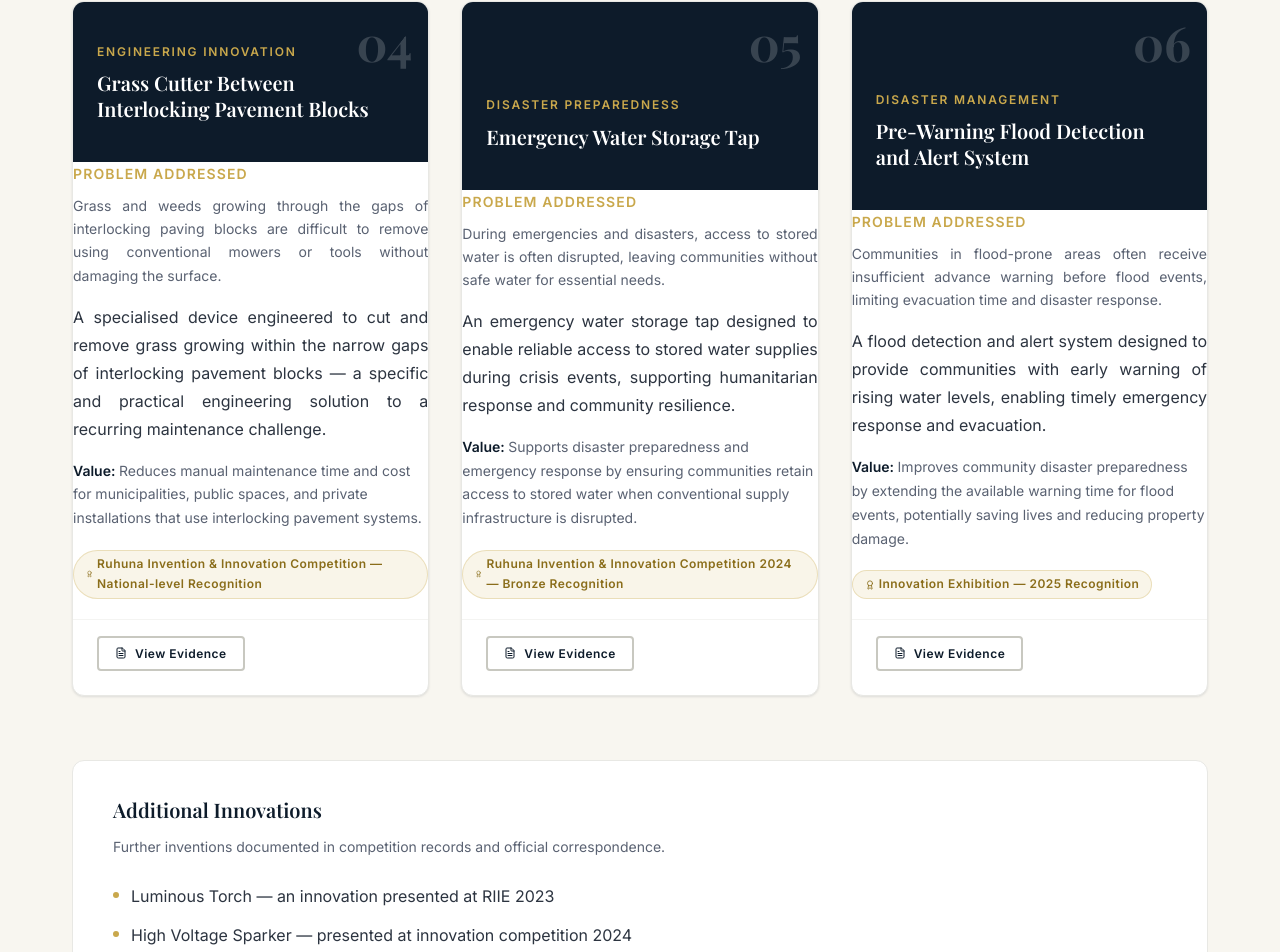
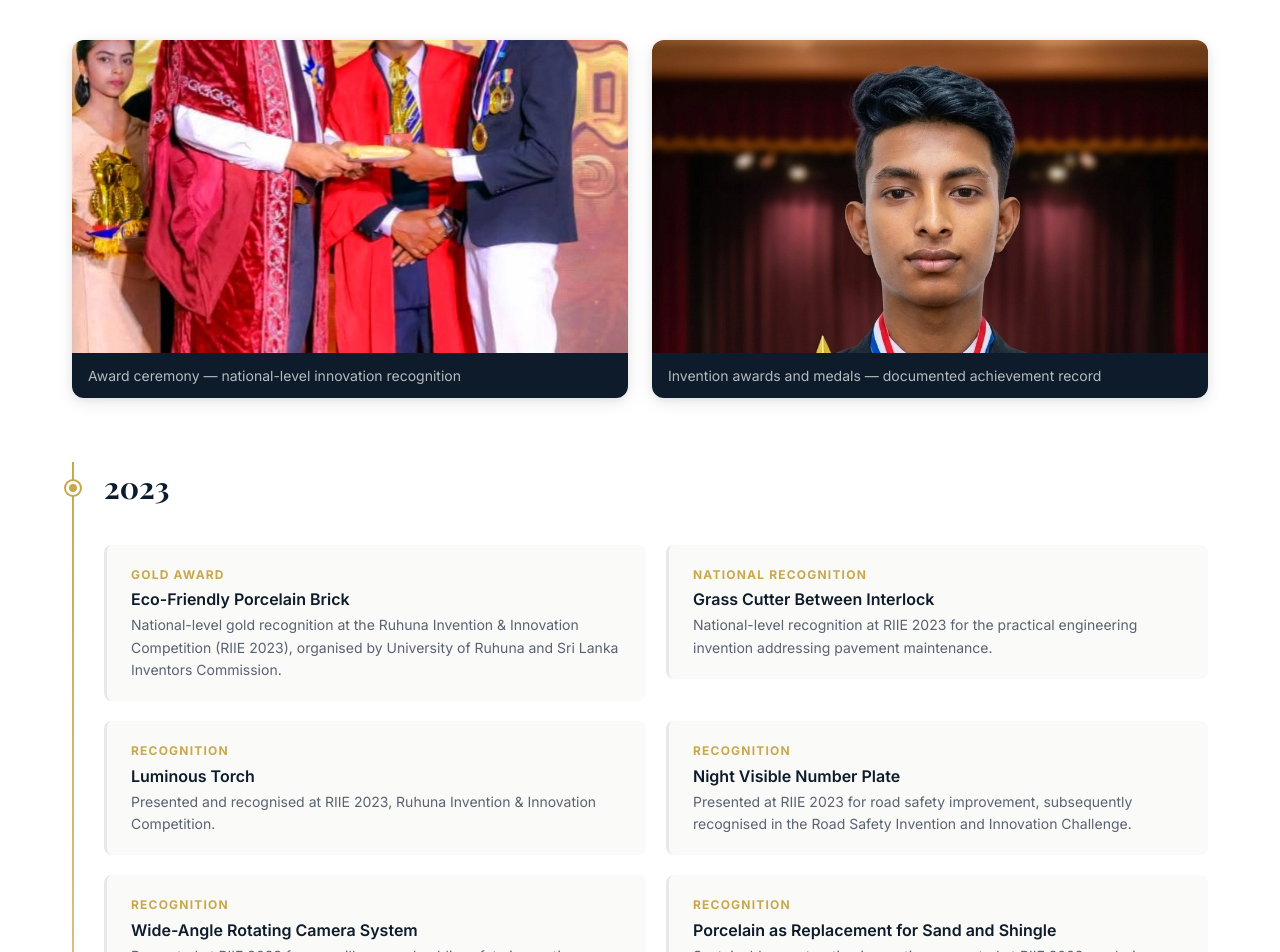
Before and after one commit to PND-Network/c1-oshada_neranga_portfolio, a React (Vite) app: page / in a window 1280 px wide. Shown: the part 3614-4566 px from the top of the page. Built offline with nearby package versions, Linux system fonts and the light colour scheme; a web font is replaced by a local one.

Commit message:
Update Inventions.tsx

```diff
--- a/src/components/Inventions.tsx
+++ b/src/components/Inventions.tsx
@@ -1,11 +1,11 @@
+import { useState } from 'react';
 import { Award, Shield, FileText } from 'lucide-react';
 import ScrollReveal from './ScrollReveal';
-import { inventions, additionalInventions } from '../data/inventions';
+import Modal from './Modal';
+import { inventions, type Invention } from '../data/inventions';
 
 export default function Inventions() {
-  const scrollToDocuments = () => {
-    document.getElementById('documents')?.scrollIntoView({ behavior: 'smooth' });
-  };
+  const [activeInv, setActiveInv] = useState<Invention | null>(null);
 
   return (
     <section id="inventions" className="inventions section-py">
@@ -27,100 +27,96 @@
           {inventions.map((inv, i) => (
             <ScrollReveal key={inv.id} delay={(i % 3) + 1}>
               <article className="invention-card" aria-labelledby={`inv-title-${inv.id}`}>
+
+                {/* Dark header — button lives here */}
                 <div className="invention-card__head">
                   <span className="invention-card__num" aria-hidden="true">{String(inv.id).padStart(2, '0')}</span>
                   <div className="invention-card__category">{inv.category}</div>
                   <h3 className="invention-card__title" id={`inv-title-${inv.id}`}>{inv.title}</h3>
+                  <button
+                    id={`inv-details-${inv.id}`}
+                    className="invention-card__details-btn"
+                    onClick={() => setActiveInv(inv)}
+                    aria-label={`View details for ${inv.title}`}
+                  >
+                    <FileText size={11} />
+                    View Details
+                  </button>
                 </div>
 
-                <div className="invention-card__body">
-                  <div className="invention-card__problem">Problem Addressed</div>
-                  <p className="invention-card__problem-text">{inv.problem}</p>
+              </article>
+            </ScrollReveal>
+          ))}
+        </div>
+      </div>
 
-                  <p className="invention-card__concept">{inv.concept}</p>
+      {/* Details modal */}
+      {activeInv && (
+        <Modal
+          isOpen={!!activeInv}
+          onClose={() => setActiveInv(null)}
+          title={activeInv.title}
+        >
+          <div className="inv-modal">
 
-                  <p style={{ fontSize: 'var(--text-sm)', color: 'var(--color-text-muted)', lineHeight: 1.7, marginBottom: 'var(--space-5)' }}>
-                    <span style={{ fontWeight: 600, color: 'var(--color-navy)' }}>Value: </span>
-                    {inv.value}
-                  </p>
+            {/* Category */}
+            <p className="inv-modal__category">{activeInv.category}</p>
 
-                  <div className="invention-card__badges">
-                    {inv.awards.map((a, j) => (
+            {/* Problem */}
+            {activeInv.problem && (
+              <>
+                <h4 className="inv-modal__section-label">Problem Addressed</h4>
+                <p className="inv-modal__text">{activeInv.problem}</p>
+              </>
+            )}
+
+            {/* Concept */}
+            {activeInv.concept && (
+              <>
+                <h4 className="inv-modal__section-label">Innovation</h4>
+                <p className="inv-modal__text">{activeInv.concept}</p>
+              </>
+            )}
+
+            {/* Value */}
+            {activeInv.value && (
+              <>
+                <h4 className="inv-modal__section-label">Value</h4>
+                <p className="inv-modal__text">{activeInv.value}</p>
+              </>
+            )}
+
+            {/* Awards */}
+            {activeInv.awards.length > 0 && (
+              <>
+                <h4 className="inv-modal__section-label">Awards &amp; Recognition</h4>
+                <div className="invention-card__badges" style={{ marginBottom: 'var(--space-4)' }}>
+                  {activeInv.awards.map((a, j) => (
                     <span key={j} className="badge badge--award">
                       <Award size={10} />
                       {a}
                     </span>
                   ))}
-                    {inv.ipStatus && (
+                </div>
+              </>
+            )}
+
+            {/* IP status */}
+            {activeInv.ipStatus && (
+              <>
+                <h4 className="inv-modal__section-label">Intellectual Property</h4>
+                <div className="invention-card__badges">
                   <span className="badge badge--ip">
                     <Shield size={10} />
-                        {inv.ipStatus}
+                    {activeInv.ipStatus}
                   </span>
+                </div>
+              </>
             )}
+
           </div>
-                </div>
-
-                <div className="invention-card__footer">
-                  <button
-                    id={`inv-evidence-${inv.id}`}
-                    className="btn btn-outline btn-sm"
-                    onClick={scrollToDocuments}
-                    aria-label={`View evidence for ${inv.title}`}
-                  >
-                    <FileText size={12} />
-                    View Evidence
-                  </button>
-                </div>
-              </article>
-            </ScrollReveal>
-          ))}
-        </div>
-
-        {/* Additional inventions */}
-        <ScrollReveal>
-          <div style={{
-            marginTop: 'var(--space-16)',
-            padding: 'var(--space-8) var(--space-10)',
-            background: 'var(--color-white)',
-            borderRadius: 'var(--radius-lg)',
-            border: '1px solid var(--color-gray-200)',
-          }}>
-            <h3 style={{
-              fontFamily: 'var(--font-display)',
-              fontSize: 'var(--text-xl)',
-              color: 'var(--color-navy)',
-              marginBottom: 'var(--space-2)',
-              fontWeight: 600,
-            }}>
-              Additional Innovations
-            </h3>
-            <p style={{ fontSize: 'var(--text-sm)', color: 'var(--color-text-muted)', marginBottom: 'var(--space-6)' }}>
-              Further inventions documented in competition records and official correspondence.
-            </p>
-            <ul style={{ display: 'flex', flexDirection: 'column', gap: 'var(--space-3)' }}>
-              {additionalInventions.map((inv, i) => (
-                <li key={i} style={{
-                  display: 'flex',
-                  alignItems: 'flex-start',
-                  gap: 'var(--space-3)',
-                  fontSize: 'var(--text-base)',
-                  color: 'var(--color-text-body)',
-                }}>
-                  <span style={{
-                    display: 'inline-block',
-                    width: 6, height: 6,
-                    borderRadius: '50%',
-                    background: 'var(--color-gold)',
-                    marginTop: 9,
-                    flexShrink: 0,
-                  }} aria-hidden="true" />
-                  {inv}
-                </li>
-              ))}
-            </ul>
-          </div>
-        </ScrollReveal>
-      </div>
+        </Modal>
+      )}
     </section>
   );
 }
```
Lines whose indentation alone changed are shown as unchanged.
